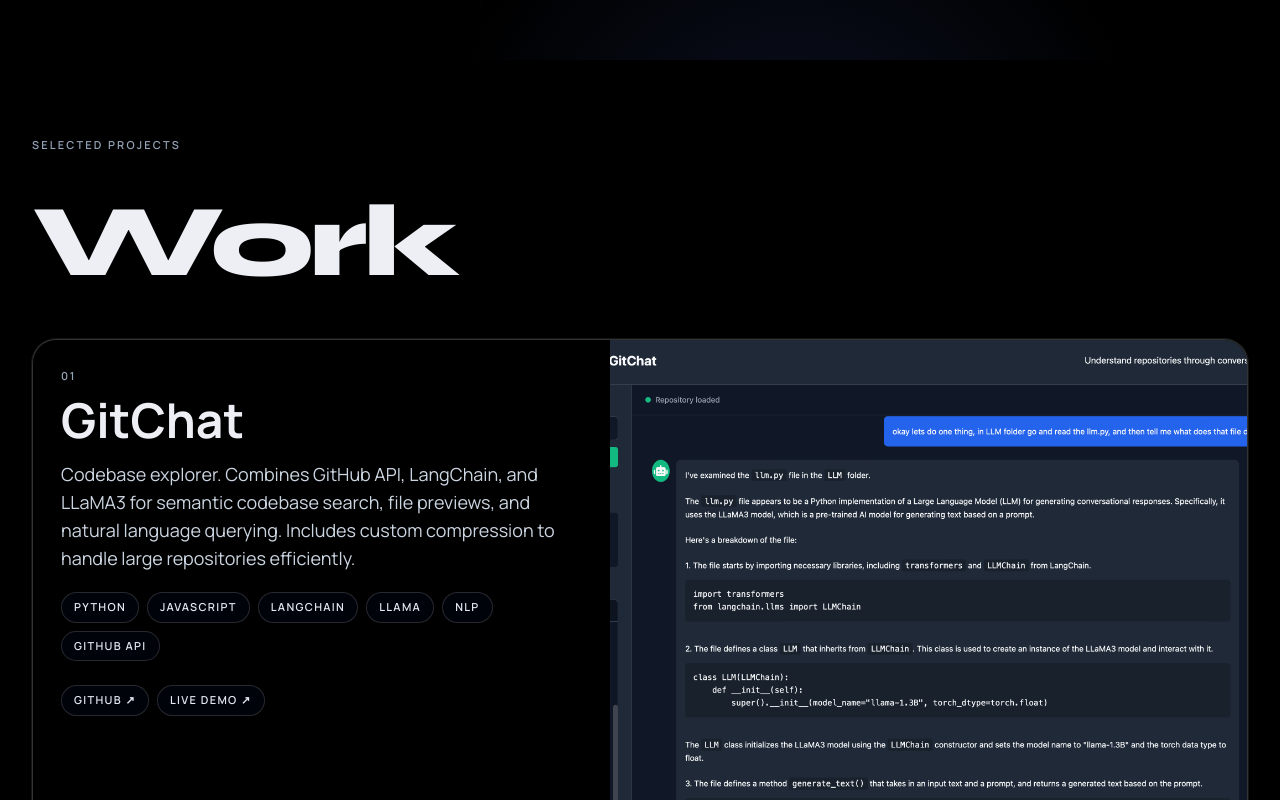
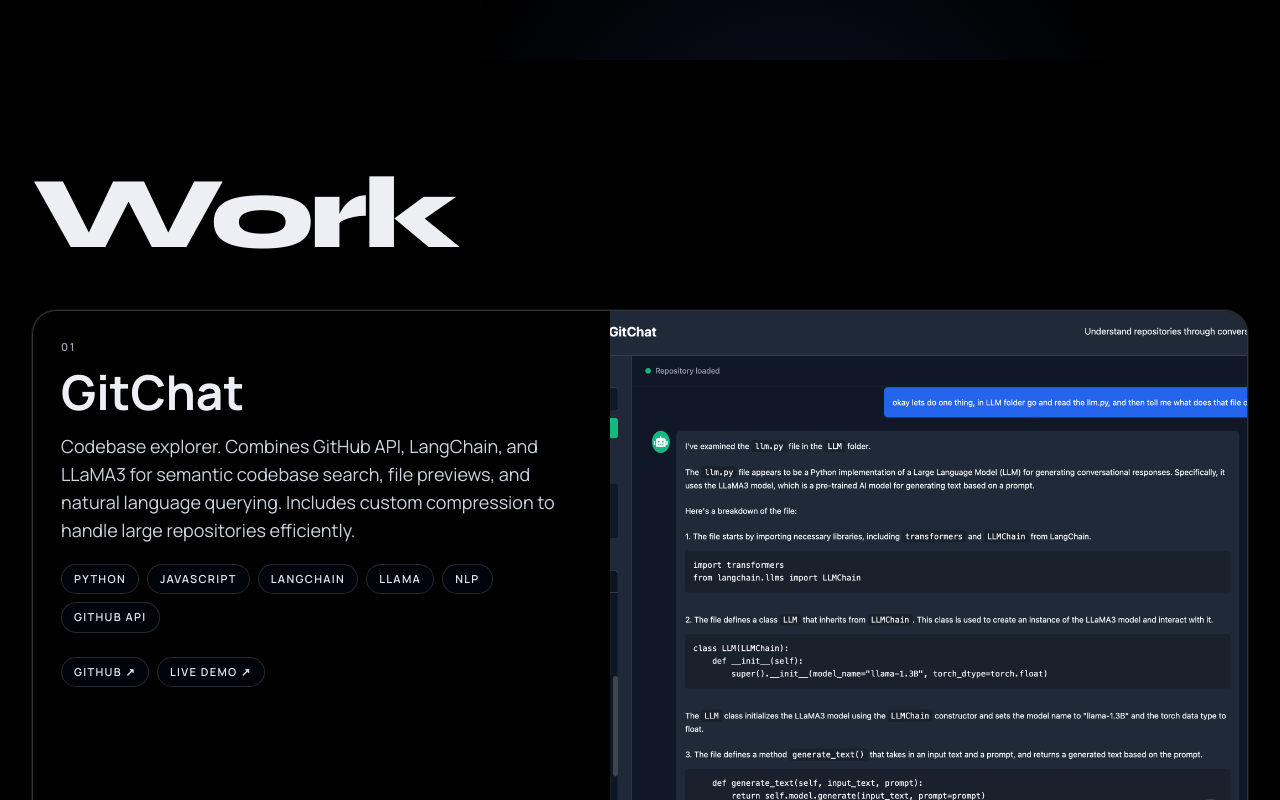
Before and after one commit to dhruval30/new-portfolio-dhruval, a React (Vite) app: page / in a window 1280 px wide. Shown: the part 740-1540 px from the top of the page. Built offline with nearby package versions, Linux system fonts and the light colour scheme.

Commit message:
style: remove section kicker labels and normalize arrow glyphs to non-emoji text style

```diff
--- a/src/App.jsx
+++ b/src/App.jsx
@@ -142,7 +142,6 @@
 
           <section id="work" className="space-y-5">
             <header>
-              <p className="section-kicker">Selected Projects</p>
               <h2 className="mt-3 font-display text-[clamp(2.7rem,8vw,7rem)] font-extrabold tracking-[-0.04em]">Work</h2>
             </header>
 
@@ -162,7 +161,7 @@
                           className="h-full w-full object-cover"
                         />
                         <div className="absolute bottom-4 right-4 grid size-10 place-items-center rounded-full border border-white/20 bg-black/35 text-lg text-white backdrop-blur-sm">
-                          ↗
+                          ↗︎
                         </div>
                       </div>
 
@@ -191,7 +190,7 @@
                               rel="noopener noreferrer"
                               className="outline-chip"
                             >
-                              GitHub ↗
+                              GitHub ↗︎
                             </a>
                           ) : null}
 
@@ -202,7 +201,7 @@
                               rel="noopener noreferrer"
                               className="outline-chip"
                             >
-                              Live Demo ↗
+                              Live Demo ↗︎
                             </a>
                           ) : (
                             <span className="text-xs font-semibold uppercase tracking-[0.11em] text-slate-500 dark:text-slate-400">
@@ -220,7 +219,6 @@
 
           <section id="about" className="space-y-5">
             <header>
-              <p className="section-kicker">My Story</p>
               <h2 className="mt-3 font-display text-[clamp(2.7rem,8vw,7rem)] font-extrabold tracking-[-0.04em]">About</h2>
             </header>
 
@@ -285,10 +283,10 @@
 
                   <div className="mt-3 flex flex-wrap items-center gap-4 text-[11px] font-semibold uppercase tracking-[0.12em] text-slate-500 dark:text-slate-400">
                     <a href={profile.github} target="_blank" rel="noopener noreferrer" className="hover:text-slate-900 dark:hover:text-white">
-                      GitHub ↗
+                      GitHub ↗︎
                     </a>
                     <a href={profile.linkedin} target="_blank" rel="noopener noreferrer" className="hover:text-slate-900 dark:hover:text-white">
-                      LinkedIn ↗
+                      LinkedIn ↗︎
                     </a>
                   </div>
                 </div>
@@ -332,7 +330,6 @@
 
           <section id="skills" className="space-y-5">
             <header>
-              <p className="section-kicker">Capabilities</p>
               <h2 className="mt-3 font-display text-[clamp(2.7rem,8vw,7rem)] font-extrabold tracking-[-0.04em]">Skills</h2>
             </header>
 
@@ -353,12 +350,11 @@
           </section>
 
           <section id="contact" className="space-y-8 pb-10 pt-6 sm:space-y-10 sm:pt-10">
-            <p className="section-kicker">Get in Touch</p>
             <h2 className="font-display text-[clamp(3rem,10vw,9rem)] font-extrabold leading-[0.9] tracking-[-0.04em]">
               <a href={`mailto:${profile.email}`} className="hover:opacity-80">
                 Say hi!
                 <br />
-                Let&apos;s talk ↗
+                Let&apos;s talk ↗︎
               </a>
             </h2>
 
```
